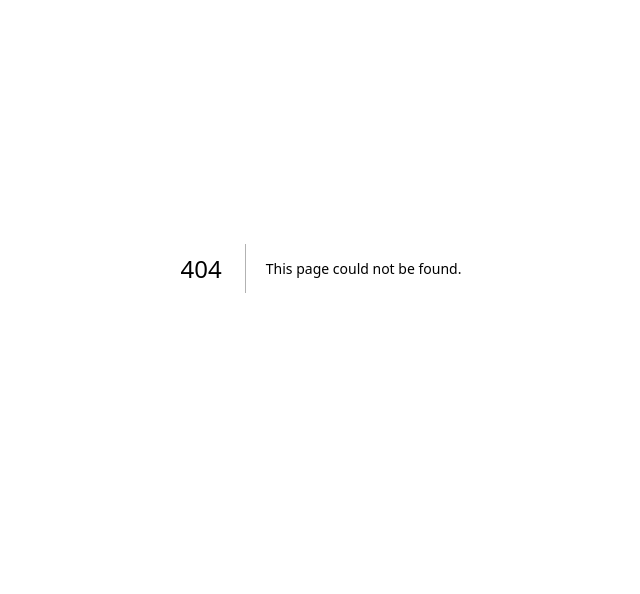
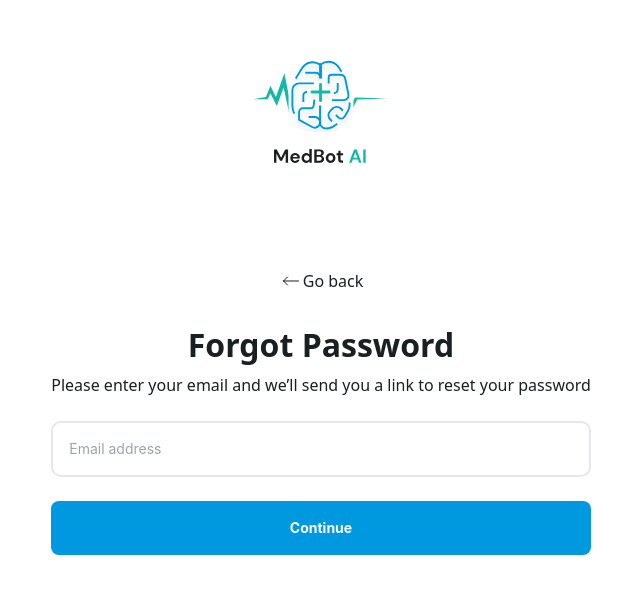
Before and after one commit to vermilion4/medbot-klusterthon-fe, a Next.js app: page /forgot-password in a window 1280 px wide. Before the commit this address had no page. Shown: the part 132-726 px from the top of the page, without its empty margins (319-959 px from the left). Built offline with nearby package versions, Linux system fonts and the light colour scheme.

Commit message:
feat: Add forgot password and fix hero

```diff
--- a/src/components/shared/Auth/AuthCard.jsx
+++ b/src/components/shared/Auth/AuthCard.jsx
@@ -46,7 +46,7 @@ const AuthCard = ({ register, login }) => {
     console.log(values);
   };
   return (
-    <div className=' w-[90vw] max-w-[482px] bg-grey-100 py-8 px-5 md:px-[54px] mx-auto rounded-[20px] text-center'>
+    <>
       <h2 className='font-bold text-[32px] leading-10 mb-2'>
         {register ? 'Create account' : 'Sign in'}
       </h2>
@@ -66,7 +66,7 @@ const AuthCard = ({ register, login }) => {
           <input
             type='email'
             placeholder='Email address'
-            className='w-full rounded-[10px] py-3 px-4 border focus:border-primary outline-none focus:ring-2'
+            className='w-full rounded-[10px] h-14 px-4 border-2 focus:border-primary outline-none ring-primary-surface focus:ring-4'
           />
         </Form.Item>
         <div className='relative'>
@@ -77,7 +77,7 @@ const AuthCard = ({ register, login }) => {
             <input
               type={`${showPassword.password ? 'text' : 'password'}`}
               placeholder='Password'
-              className='w-full rounded-[10px] py-3 px-4 relative border focus:border-primary outline-none focus:ring-2'
+              className='w-full rounded-[10px] h-14 px-4 relative border-2 focus:border-primary outline-none ring-primary-surface focus:ring-4'
             />
           </Form.Item>
           <p
@@ -105,7 +105,7 @@ const AuthCard = ({ register, login }) => {
               <input
                 type={`${showPassword.confirmPassword ? 'text' : 'password'}`}
                 placeholder='Re-enter password'
-                className={`w-full rounded-[10px] py-3 px-4 relative border focus:border-primary outline-none focus:ring-2`}
+                className={`w-full rounded-[10px] h-14 px-4 relative border-2 focus:border-primary outline-none ring-primary-surface focus:ring-4`}
               />
             </Form.Item>
             <p
@@ -161,7 +161,7 @@ const AuthCard = ({ register, login }) => {
           alt='popup question'
         />
       </Dropdown>
-    </div>
+    </>
   );
 };
 
--- a/src/layouts/Authlayout.jsx
+++ b/src/layouts/Authlayout.jsx
@@ -2,10 +2,12 @@ import Image from 'next/image';
 import { useRouter } from 'next/router';
 import React from 'react';
 
-const AuthLayout = ({ children }) => {
-  const { push } = useRouter();
+const AuthLayout = ({ children, backText }) => {
+  const { push, back } = useRouter();
   return (
-    <main className='min-h-screen grid place-content-center overflow-x-hidden'>
+    <main
+      className='min-h-screen'
+      style={{ display: 'grid', placeContent: 'center' }}>
       <div className='flex justify-center mb-7'>
         <Image
           src='/logo.svg'
@@ -18,7 +20,21 @@ const AuthLayout = ({ children }) => {
           onClick={() => push('/')}
         />
       </div>
-      {children}
+      {backText && (
+        <div
+          className='flex items-center justify-center gap-[10px]'
+          style={{ marginBottom: '32px', marginTop: '70px' }}>
+          <Image src='/backArrow.svg' width={24} height={24} alt='back arrow' />
+          <p
+            className='text-center mb-8 font-medium cursor-pointer'
+            onClick={() => back()}>
+            {backText}
+          </p>
+        </div>
+      )}
+      <div className='w-[90vw] max-w-[482px] bg-grey-100 py-8 px-5 md:px-[54px] mx-auto rounded-[20px] text-center mb-5'>
+        {children}
+      </div>
     </main>
   );
 };
--- /dev/null
+++ b/src/pages/forgot-password/confirmation.jsx
@@ -0,0 +1,11 @@
+import AuthLayout from "@/layouts/Authlayout";
+
+const CheckInbox = () => {
+  return (
+    <AuthLayout backText={'Back to Login'}>
+      <p>check inbox</p>
+    </AuthLayout>
+   );
+}
+
+export default CheckInbox;
--- /dev/null
+++ b/src/pages/forgot-password/index.jsx
@@ -0,0 +1,48 @@
+import Button from "@/components/shared/Button";
+import AuthLayout from "@/layouts/Authlayout";
+import { Form } from "antd";
+import { useRouter } from "next/router";
+import { useState } from "react";
+
+const ForgotPassword = () => {
+  const [loading, setLoading] = useState(false);
+  const {push} = useRouter()
+
+  const onFinish = (values) => {
+    console.log(values);
+    push('forgot-password/confirmation')
+  };
+  return (
+    <AuthLayout backText={'Go back'}>
+       <h2 className='font-bold text-[32px] leading-10 mb-2'>
+        Forgot Password
+      </h2>
+      <p className='mb-6'>
+      Please enter your email and we’ll send you a link to reset your password
+      </p>
+      <Form onFinish={onFinish}>
+      <Form.Item
+          className='text-start'
+          name={'email'}
+          rules={[{ required: true, message: 'Enter your email address' }]}>
+          <input
+            type='email'
+            placeholder='Email address'
+            className='w-full rounded-[10px] h-14 px-4 border-2 focus:border-primary outline-none ring-primary-surface focus:ring-4'
+          />
+        </Form.Item>
+        <Form.Item>
+          <Button
+            htmlType='submit'
+            text={loading ? 'Submitting' : 'Continue'}
+            primary
+            className={'w-full'}
+            loading={loading}
+          />
+        </Form.Item>
+      </Form>
+    </AuthLayout>
+   );
+}
+
+export default ForgotPassword;
--- a/src/pages/index.js
+++ b/src/pages/index.js
@@ -23,7 +23,7 @@ export default function Home ()
   const {push} = useRouter()
   return (
     <main
-      className={ `overflow-hidden relative flex flex-col items-center min-h-screen px-5 pt-10 ${ sans.className }` }
+      className={ `overflow-x-hidden relative flex flex-col items-center min-h-screen px-5 pt-10 ${ sans.className }` }
     >
       <div>
         <div className='flex justify-center mb-7'>
@@ -50,18 +50,12 @@ export default function Home ()
           </Slider>
         </div>
         <div className='flex gap-4 justify-center w-full'>
-          <Button routeTo='/register' className={ 'w-[45%]' } primary text={ 'Sign Up' } />
-          <Button routeTo='/login' className={ 'w-[45%]' } outlined text={ 'Log in' } />
+          <Button routeTo='/register' className={ 'w-[40%]' } primary text={ 'Sign Up' } />
+          <Button routeTo='/login' className={ 'w-[40%]' } outlined text={ 'Log in' } />
         </div>
       </div>
 
-      {/* Bars */ }
-      <Image src='/bar-1.svg' width={ 320 } height={ 640 } alt='decorative' className='absolute bottom-20 -left-80 right-0 w-[50%] sm:w-[40%] md:w-[30%] lg:w-[25%] xl:w-[18%] mx-auto z-20 bar one' />
-      <Image src='/bar-2.svg' width={ 320 } height={ 640 } alt='decorative' className='absolute  -bottom-5 -right-80 left-0 w-[50%] sm:w-[40%] md:w-[30%] lg:w-[25%] xl:w-[18%] mx-auto z-20 bar two' />
-      {/* Mobile */ }
-      <Image src='/mobile.svg' width={ 320 } height={ 640 } alt='decorative' className='absolute -bottom-10 left-0 right-0 w-[50%] sm:w-[40%] md:w-[30%] lg:w-[25%] xl:w-[18%] mx-auto z-10 mobile-intro' />
-      {/* Ellipse */ }
-      <Image src='/ellipse.svg' width={ 900 } height={ 163 } alt='decorative' className='absolute bottom-0 right-0 left-0 mx-auto z-0 ellipse' />
+      <Image src='/heroImage.svg' width={ 650 } height={ 386 } alt='decorative' className='hero absolute bottom-0 left-0 right-0 mx-auto' />
     </main>
   );
 }
--- a/src/styles/globals.css
+++ b/src/styles/globals.css
@@ -55,7 +55,13 @@ body {
   }
 }
 
-@media (min-height: 967px) and (min-width: 1000px) {
+@media (min-height: 350px) and (max-height: 650px){
+  .hero{
+    bottom: -100px !important;
+  }
+}
+
+/* @media (min-height: 967px) and (min-width: 1000px) {
   .mobile-intro,
   .bar {
     width: 20% !important;
@@ -70,11 +76,8 @@ body {
   img.bar.two {
     right: -390px !important;
   }
-}
-/* @media (min-height: 468px) and (min-width: 1210px) {
-
 } */
-@media (max-width: 450px) {
+/* @media (max-width: 450px) {
   img.bar.one {
     bottom: 50px !important;
     left: -230px !important;
@@ -82,13 +85,13 @@ body {
   img.bar.two {
     right: -190px !important;
   }
-}
+} */
 @media (min-height: 968px) {
-  .mobile-intro,
+  /* .mobile-intro,
   .bar {
     width: 50% !important;
     max-width: 600px;
-  }
+  } */
   main {
     padding-top: 100px !important;
   }
```
Also changed, not shown: public/backArrow.svg (added), public/heroImage.svg (added).
